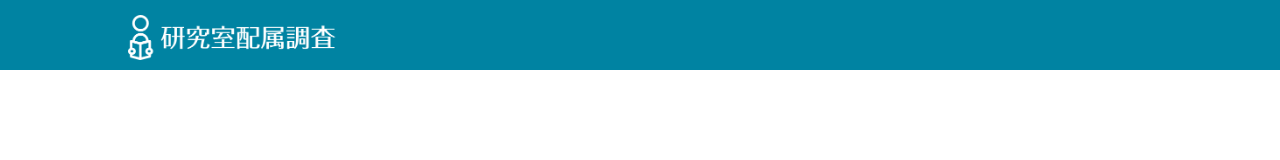
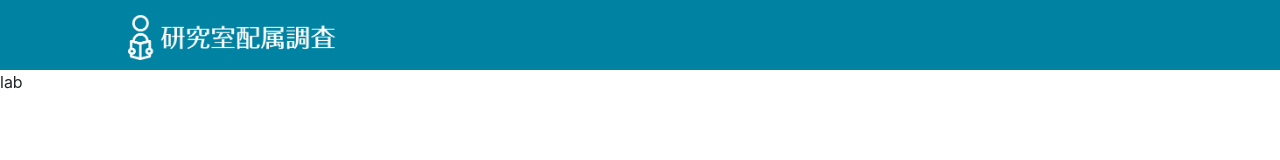
Before and after one commit to shinnosuke-K/lab-assignment-front, a Nuxt app: page /lab in a window 1280 px wide. Before the commit this address had no page. Shown: the top 160 px of the page. Built offline with nearby package versions, Linux system fonts and the light colour scheme.

Commit message:
ログイン後のページの用意

```diff
--- /dev/null
+++ b/pages/graduate.vue
@@ -0,0 +1,13 @@
+<template>
+    <p>graduate</p>
+</template>
+
+<script>
+export default {
+
+}
+</script>
+
+<style>
+
+</style>
--- /dev/null
+++ b/pages/lab.vue
@@ -0,0 +1,15 @@
+<template>
+  <p>
+        lab
+  </p>
+</template>
+
+<script>
+export default {
+
+}
+</script>
+
+<style>
+
+</style>
```
Also changed, not shown: pages/index.vue (added, +12 -0 lines).
